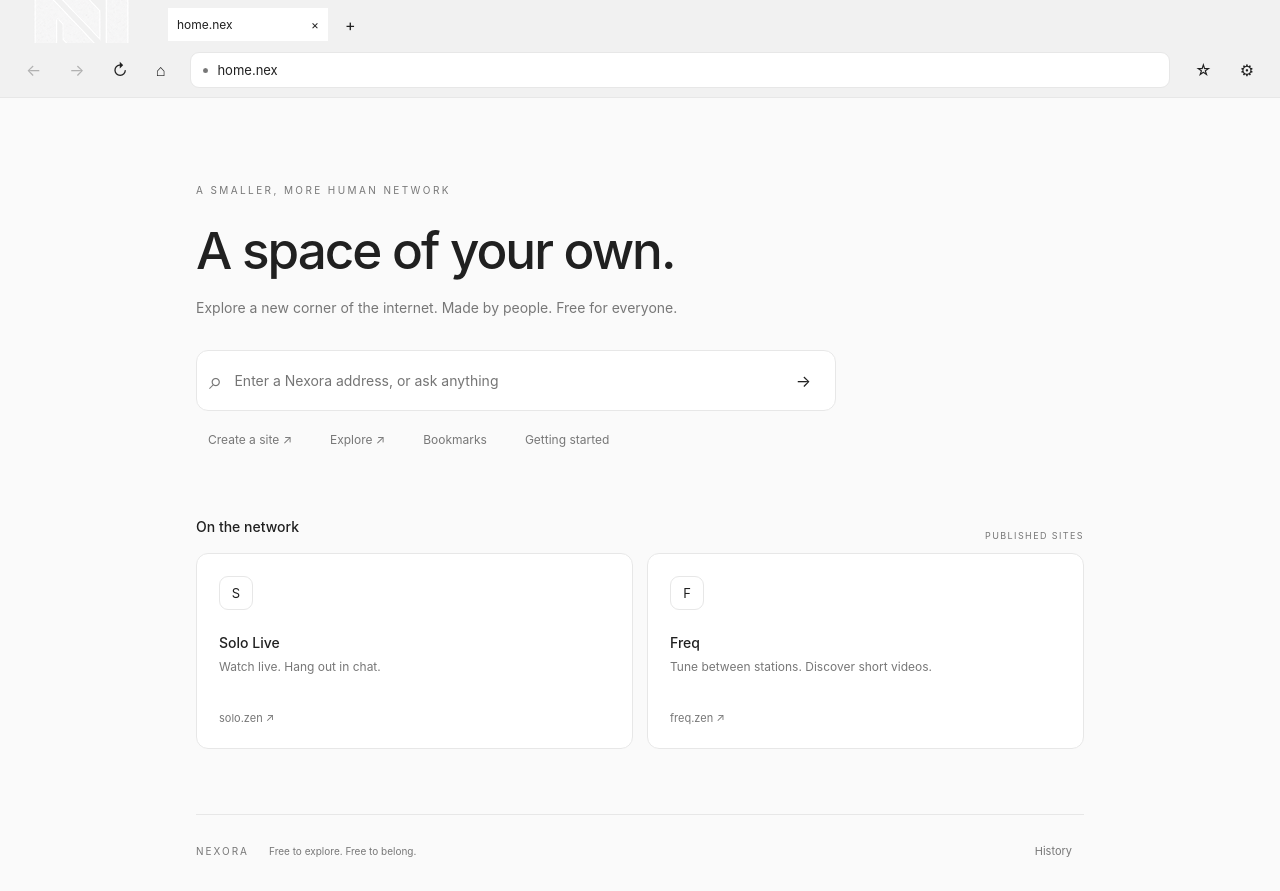
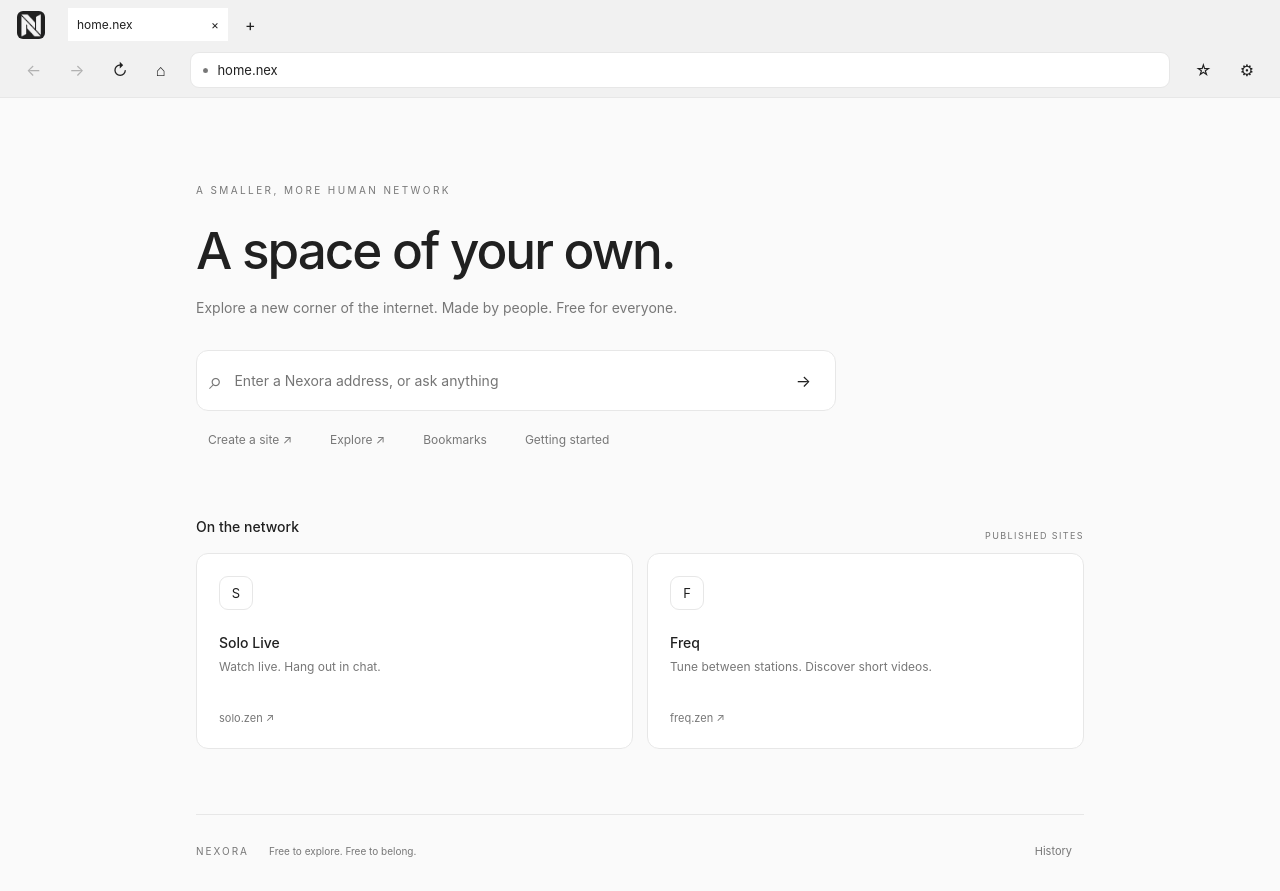
Before and after one commit to coldzeeyt/nexora, a React (Vite) app: page / in a window 1280 px wide. Built offline with nearby package versions, Linux system fonts and the light colour scheme.

Commit message:
Apply approved textured N branding and isolated static-site editing support

```diff
--- a/src/style.css
+++ b/src/style.css
@@ -81,3 +81,5 @@ iframe{animation:content-enter 240ms ease both}
 .browser>main{padding-bottom:calc(24px + var(--safe-bottom))}
 .browser>.solo-page{padding-bottom:var(--safe-bottom)}
 .browser>.freq-page,.browser>iframe{height:calc(100dvh - 101px - var(--safe-top) - var(--safe-bottom))}
+.browser>header .brand{display:flex;align-items:center;justify-content:center;width:28px;height:28px;background:#202020;border-radius:6px;flex-shrink:0}
+.browser>header .brand img{width:26px;height:26px;object-fit:contain}
```
